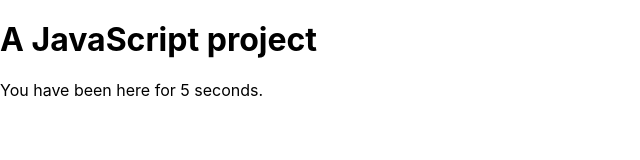
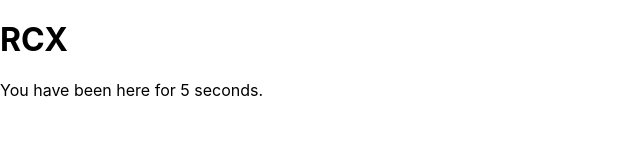
Before and after one commit to rastylus/rcx-site, a website built with Parcel: page src/index.html in a window 1280 px wide. Shown: the whole page, without its empty margins (0-640 px from the left). Built offline with nearby package versions, Linux system fonts and the light colour scheme.

Commit message:
build test

```diff
--- a/src/index.html
+++ b/src/index.html
@@ -6,7 +6,7 @@
   <meta name="viewport" content="width=device-width, initial-scale=1">
 </head>
 <body>
-  <h1>A JavaScript project</h1>
+  <h1>RCX</h1>
   <div id="app"></div>
   <script src="main.js"></script>
 </body>
```
Also changed, not shown: dist/index.html, 4 other files.
